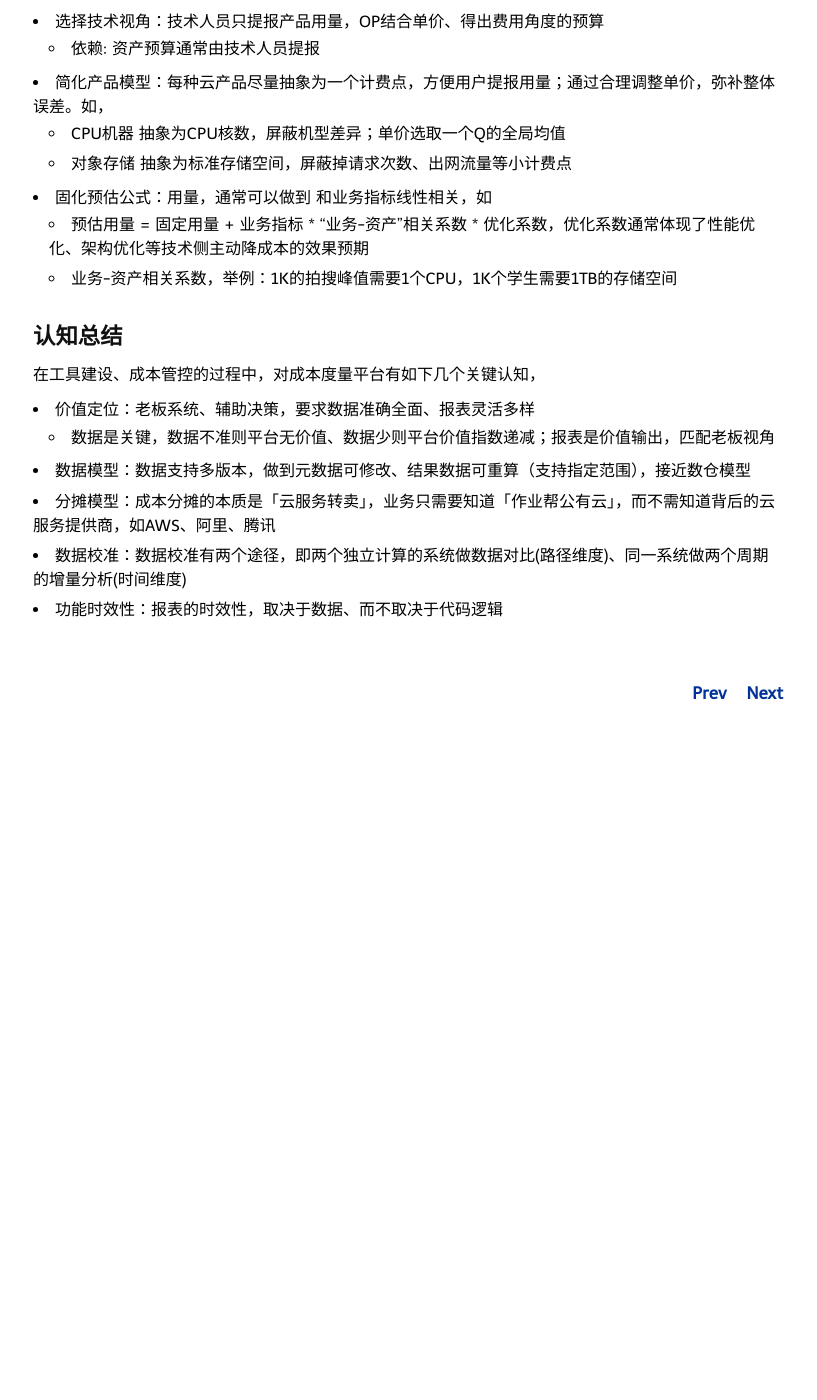
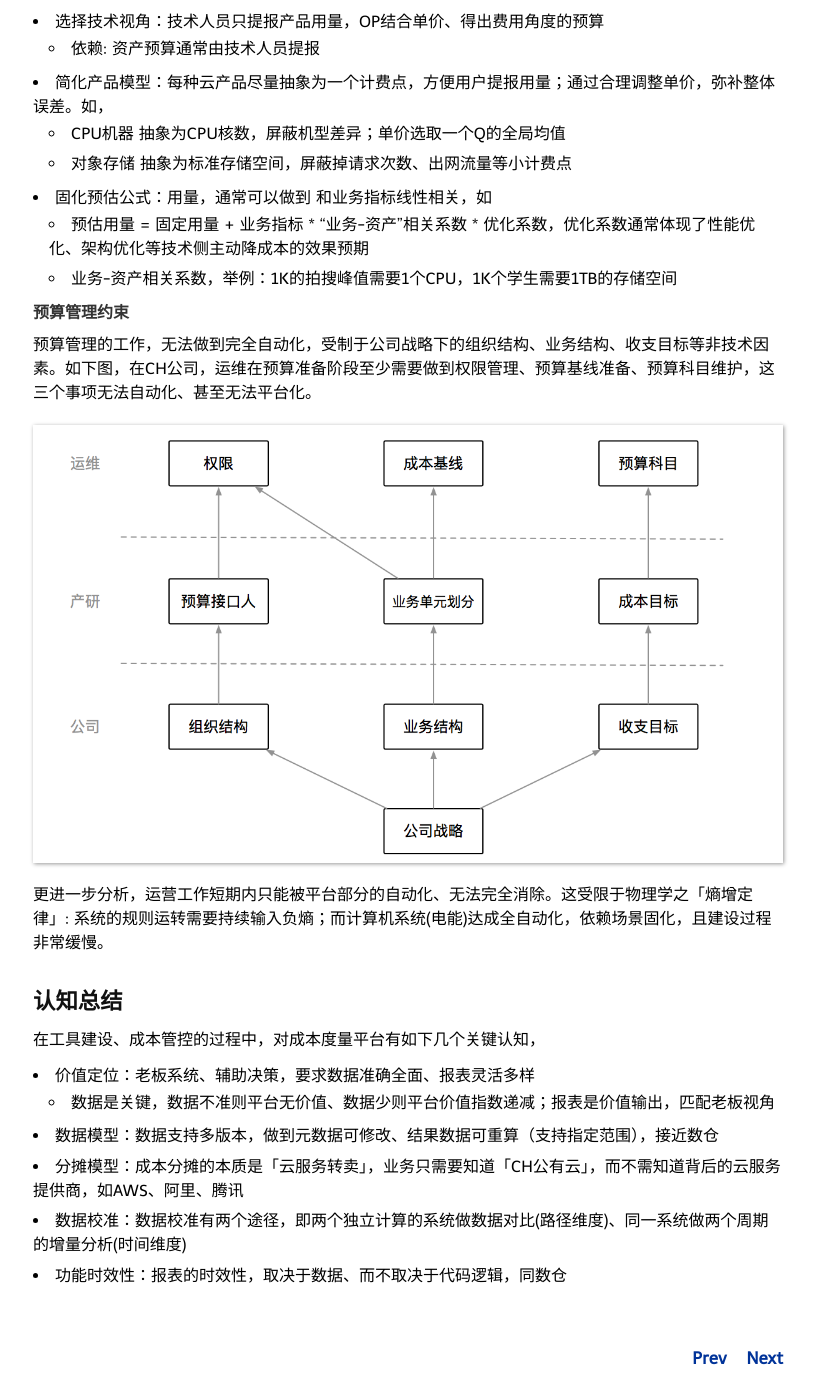
Before and after one commit to niean/niean.github.io, a Jekyll site: the page built from _posts/2020-11-18-tools-cost.markdown, in a window 1280 px wide and 1400 px high, scrolled down 3178 px. Shown: the whole window, without its empty margins (232-1049 px from the left). Built offline with Jekyll 4.4.1, drawn with Linux system fonts in a browser that asks for light colours; comment, search, counter and statistics services are not loaded; before the commit the page ends 3913 px from its top, so only the background shows below that; some of the changed text lies outside the part shown.

Commit message:
cost:更新预算管理模型

```diff
--- a/_posts/2020-11-18-tools-cost.markdown
+++ b/_posts/2020-11-18-tools-cost.markdown
@@ -63,7 +63,7 @@ tags:
 
 
 ## 预算管理
-预算管理，主要有预算更新流程、预算预估模型两点分享。
+预算管理，主要有预算更新流程、预算预估模型等方面做介绍。
 
 #### 预算更新流程
 预算更新流程的关键步骤、参考排期，如下：
@@ -92,12 +92,20 @@ tags:
     - 预估用量 = 固定用量 + 业务指标 * "业务-资产"相关系数 * 优化系数，优化系数通常体现了性能优化、架构优化等技术侧主动降成本的效果预期
     - 业务-资产相关系数，举例：1K的拍搜峰值需要1个CPU，1K个学生需要1TB的存储空间
 
+#### 预算管理约束
+预算管理的工作，无法做到完全自动化，受制于公司战略下的组织结构、业务结构、收支目标等非技术因素。如下图，在CH公司，运维在预算准备阶段至少需要做到权限管理、预算基线准备、预算科目维护，这三个事项无法自动化、甚至无法平台化。
+
+![page.png](https://raw.githubusercontent.com/niean/niean.github.io/master/images/20201118/zybcost-2.png)
+
+更进一步分析，运营工作短期内只能被平台部分的自动化、无法完全消除。这受限于物理学之「熵增定律」: 系统的规则运转需要持续输入负熵；而计算机系统(电能)达成全自动化，依赖场景固化，且建设过程非常缓慢。
+
+
 ## 认知总结
 在工具建设、成本管控的过程中，对成本度量平台有如下几个关键认知，
 
 - 价值定位：老板系统、辅助决策，要求数据准确全面、报表灵活多样
     - 数据是关键，数据不准则平台无价值、数据少则平台价值指数递减；报表是价值输出，匹配老板视角
-- 数据模型：数据支持多版本，做到元数据可修改、结果数据可重算（支持指定范围），接近数仓模型
-- 分摊模型：成本分摊的本质是「云服务转卖」，业务只需要知道「作业帮公有云」，而不需知道背后的云服务提供商，如AWS、阿里、腾讯
+- 数据模型：数据支持多版本，做到元数据可修改、结果数据可重算（支持指定范围），接近数仓
+- 分摊模型：成本分摊的本质是「云服务转卖」，业务只需要知道「CH公有云」，而不需知道背后的云服务提供商，如AWS、阿里、腾讯
 - 数据校准：数据校准有两个途径，即两个独立计算的系统做数据对比(路径维度)、同一系统做两个周期的增量分析(时间维度)
-- 功能时效性：报表的时效性，取决于数据、而不取决于代码逻辑
+- 功能时效性：报表的时效性，取决于数据、而不取决于代码逻辑，同数仓
```
Also changed, not shown: images/20201118/zybcost-2.png (added).
